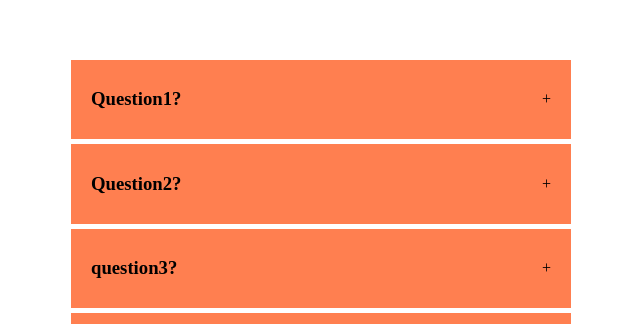
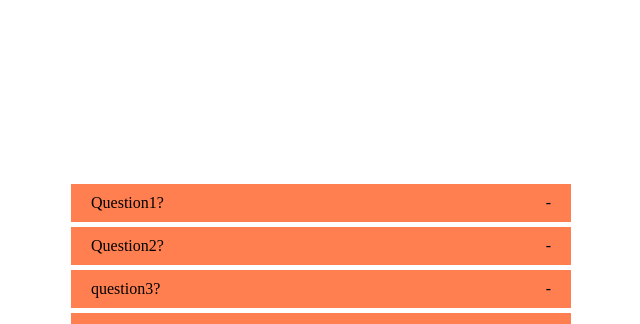
Before and after one commit to RamyaKandagatla/Accordion-component, a React (Create React App) app in the folder allopen/: page / in a window 1280 px wide. Shown: the part 615-939 px from the top of the page, without its empty margins (327-967 px from the left). Built offline with nearby package versions, Linux system fonts and the light colour scheme.

Commit message:
multiple open accordion

```diff
--- a/allopen/src/App.css
+++ b/allopen/src/App.css
@@ -12,13 +12,3 @@
 .accordion{
     width:500px;
 }
-.item{
-    background-color: coral;
-    margin-bottom: 5px;
-    padding: 10px 20px;
-}
-.title{
-    display:flex;
-    align-items: center;
-    justify-content: space-between;
-}
--- a/allopen/src/App.js
+++ b/allopen/src/App.js
@@ -1,25 +1,20 @@
-import {useState} from 'react' ;
+import React from 'react' ;
 import './App.css';
+
+import Accordion from './components/accordion';
 
 
 function App() {
-  const[show,setShow] = useState(null);
+
+
   return (
     <div className='wrapper'>
       <div className='accordion'>
-      {data.map((item,i)=>(
-        <div className='item'>
-          <div className='title' onClick={()=>setShow(i)} key={i}>
+      {data.map((item,i)=>{
+        const {question,answer}=item;
+        return <Accordion answer={answer} question={question}/>
 
-            <h3>{item.question}</h3>
-            <span>{show === i ? '-':'+'}</span>
-
-          </div>
-
-          {show===i ? (<p>{item.answer}</p>):null}
-        </div>
-
-      )
+  }
 
       )}
 
@@ -27,6 +22,7 @@ function App() {
     </div>
   );
 }
+
 
 const data=[
   {
--- /dev/null
+++ b/allopen/src/components/accordion.css
@@ -0,0 +1,10 @@
+.item{
+    background-color: coral;
+    margin-bottom: 5px;
+    padding: 10px 20px;
+}
+.title{
+    display:flex;
+    align-items: center;
+    justify-content: space-between;
+}
--- /dev/null
+++ b/allopen/src/components/accordion.jsx
@@ -0,0 +1,23 @@
+import React from 'react';
+import { useState } from 'react';
+import './accordion.css'
+
+export default function Accordion({answer,question}) {
+    const [Open,setOpen]=useState(false)
+    return (
+      <div className="item">
+        <div
+          className="title"
+          onClick={() => {
+            setOpen(!Open);
+          }}
+        >
+          <div>{question}</div>
+          {!Open ? '-':'+'
+
+          }
+        </div>
+        {Open ? <div className='content'>{answer}</div> : <div></div>}
+      </div>
+    );
+}
```
